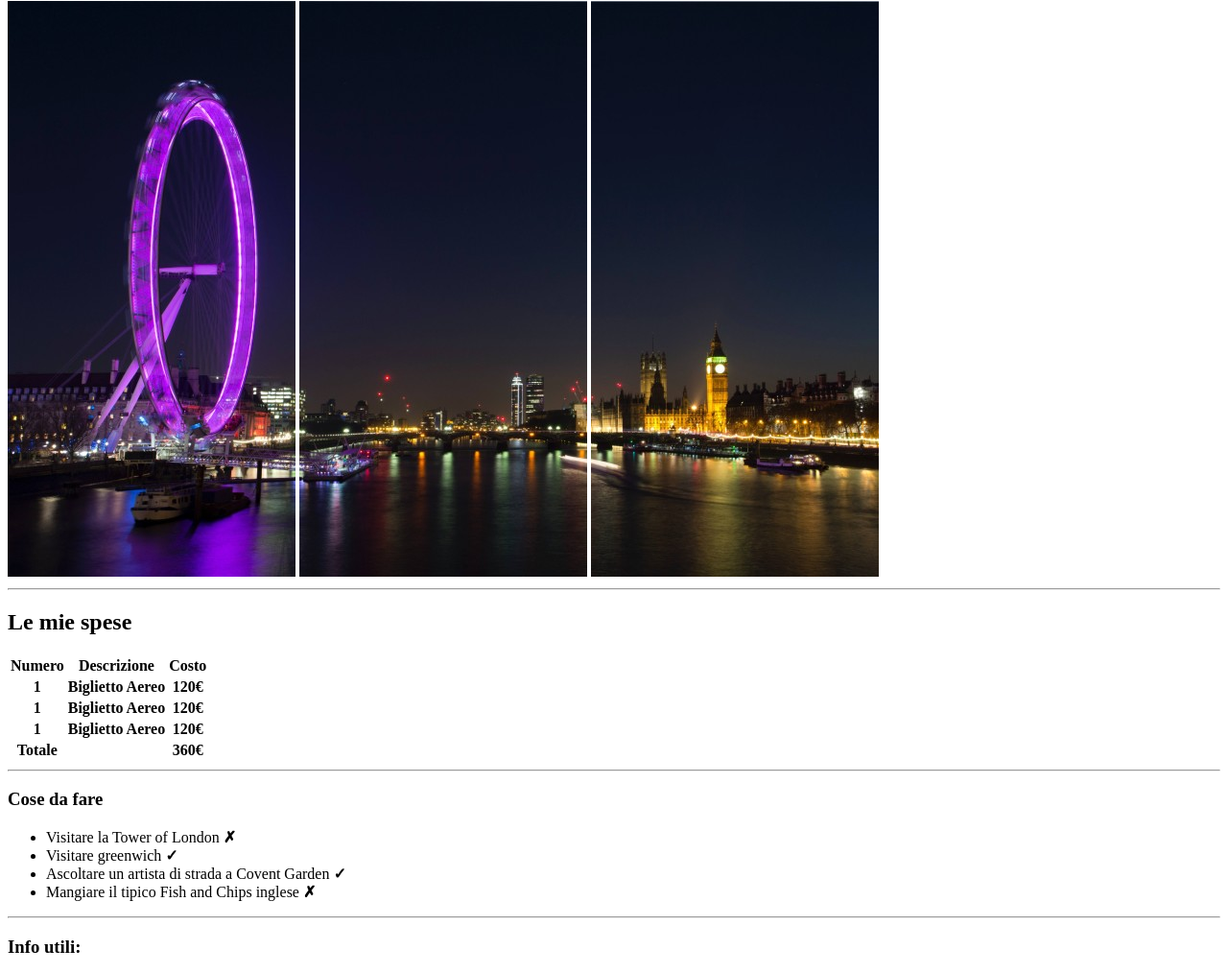
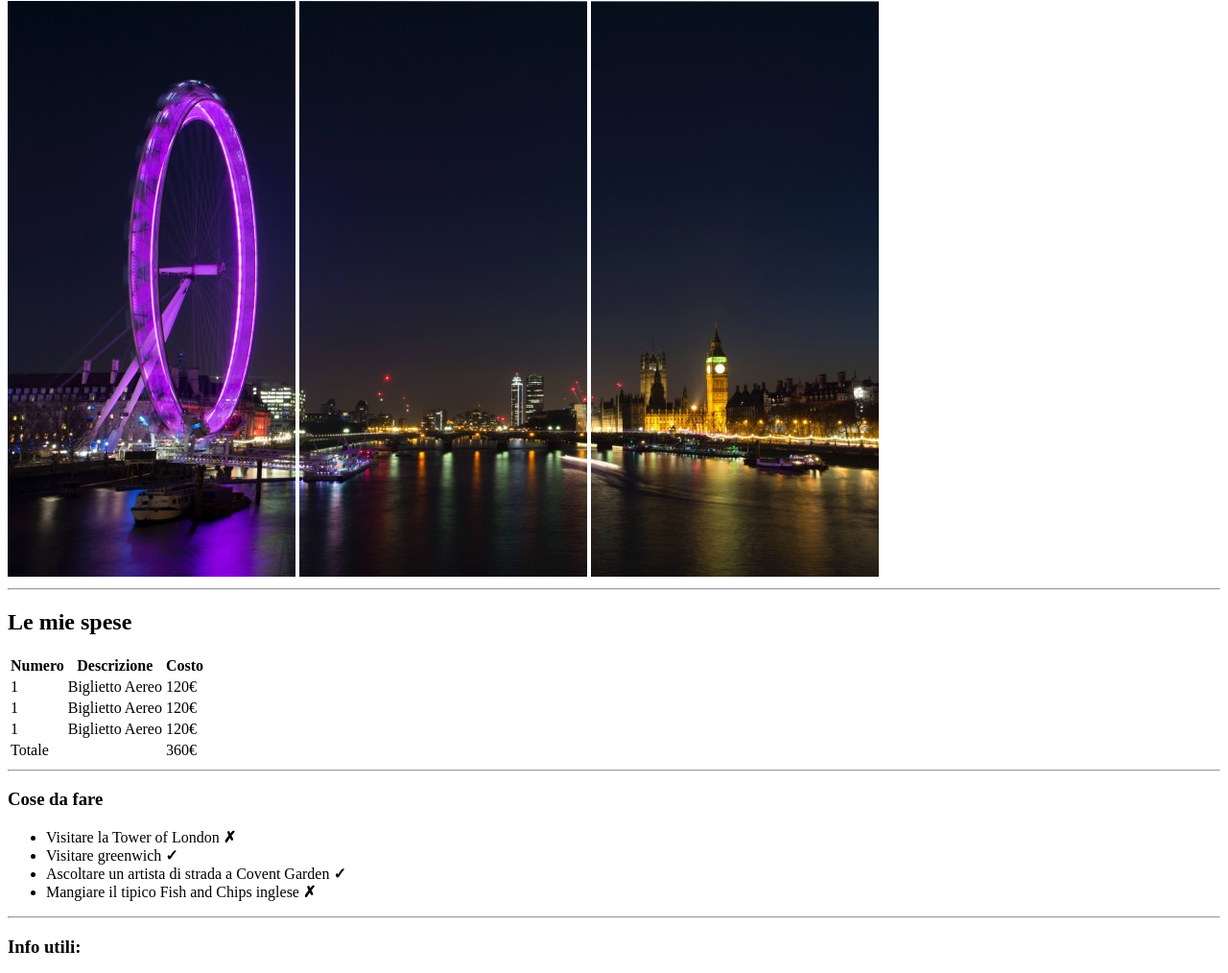
Before and after one commit to pyroYV/html-london-trip, a plain HTML site: page index.html in a window 1280 px wide. Shown: the part 79-1093 px from the top of the page at 96% size. Drawn offline with Linux system fonts and the light colour scheme.

Commit message:
completato

```diff
--- a/index.html
+++ b/index.html
@@ -17,27 +17,27 @@
         <tr>
             <th> <strong>Numero</strong> </th>
             <th> <strong>Descrizione</strong> </th>
-            <th>  <strong>Costo</strong></th>
+            <th> <strong> Costo </strong> </th>
         </tr>
         <tr>
-            <th>1</th>
-            <th>Biglietto Aereo</th>
-            <th>120€</th>
+            <td>1</td>
+            <td>Biglietto Aereo</td>
+            <td>120€</td>
         </tr>
         <tr>
-            <th>1</th>
-            <th>Biglietto Aereo</th>
-            <th>120€</th>
+            <td>1</td>
+            <td>Biglietto Aereo</td>
+            <td>120€</td>
         </tr>
         <tr>
-            <th>1</th>
-            <th>Biglietto Aereo</th>
-            <th>120€</th>
+            <td>1</td>
+            <td>Biglietto Aereo</td>
+            <td>120€</td>
         </tr>
         <tr>
-            <th>Totale</th>
-            <th></th>
-            <th>360€</th>
+            <td>Totale</td>
+            <td></td>
+            <td>360€</td>
         </tr>
     </table>
 <hr>
```
